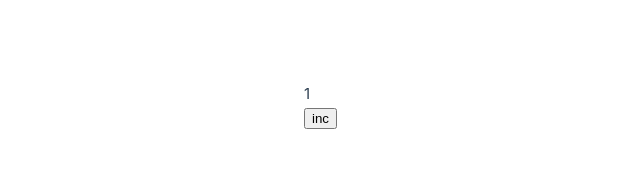
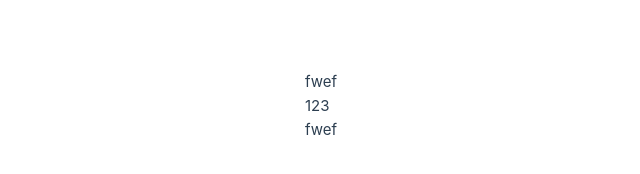
Before and after one commit to siporoz/vue-3-update, a Vue app: page / in a window 1280 px wide. Shown: the part 294-468 px from the top of the page, without its empty margins (303-943 px from the left). Built offline with nearby package versions, Linux system fonts and the light colour scheme.

Commit message:
feat: add example imported interface to props

```diff
--- a/src/App.vue
+++ b/src/App.vue
@@ -2,7 +2,8 @@
 // import TestComponent from './components/features/style-variables.vue'
 // import MemoDerective from './components/features/memo-derective.vue'
 // import EffectScope from './components/features/effect-scope.vue'
-import WatchEffect from './components/features/watch-effect.vue'
+// import WatchEffect from './components/features/watch-effect.vue'
+import ImportedProps from './components/features/imported-props.vue'
 </script>
 
 <template>
@@ -10,7 +11,12 @@ import WatchEffect from './components/features/watch-effect.vue'
 		<!-- <TestComponent /> -->
 		<!-- <MemoDerective /> -->
 		<!-- <EffectScope /> -->
-		<WatchEffect />
+		<!-- <WatchEffect /> -->
+		<ImportedProps
+			name="fwef"
+			:age="123"
+			extraProp="fwef"
+		/>
   </main>
 </template>
 
--- /dev/null
+++ b/src/components/features/imported-props.vue
@@ -0,0 +1,17 @@
+<template>
+	<div>
+		<p>{{ props.name }}</p>
+		<p>{{ props.age }}</p>
+		<p>{{ props.extraProp }}</p>
+	</div>
+</template>
+
+<script setup lang="ts">
+import type { User } from '../types/user'
+
+const props = defineProps<User & { extraProp?: string }>()
+</script>
+
+<style scoped>
+
+</style>
--- /dev/null
+++ b/src/components/types/user.ts
@@ -0,0 +1,4 @@
+export interface User {
+	name: string;
+	age: number;
+}
```
